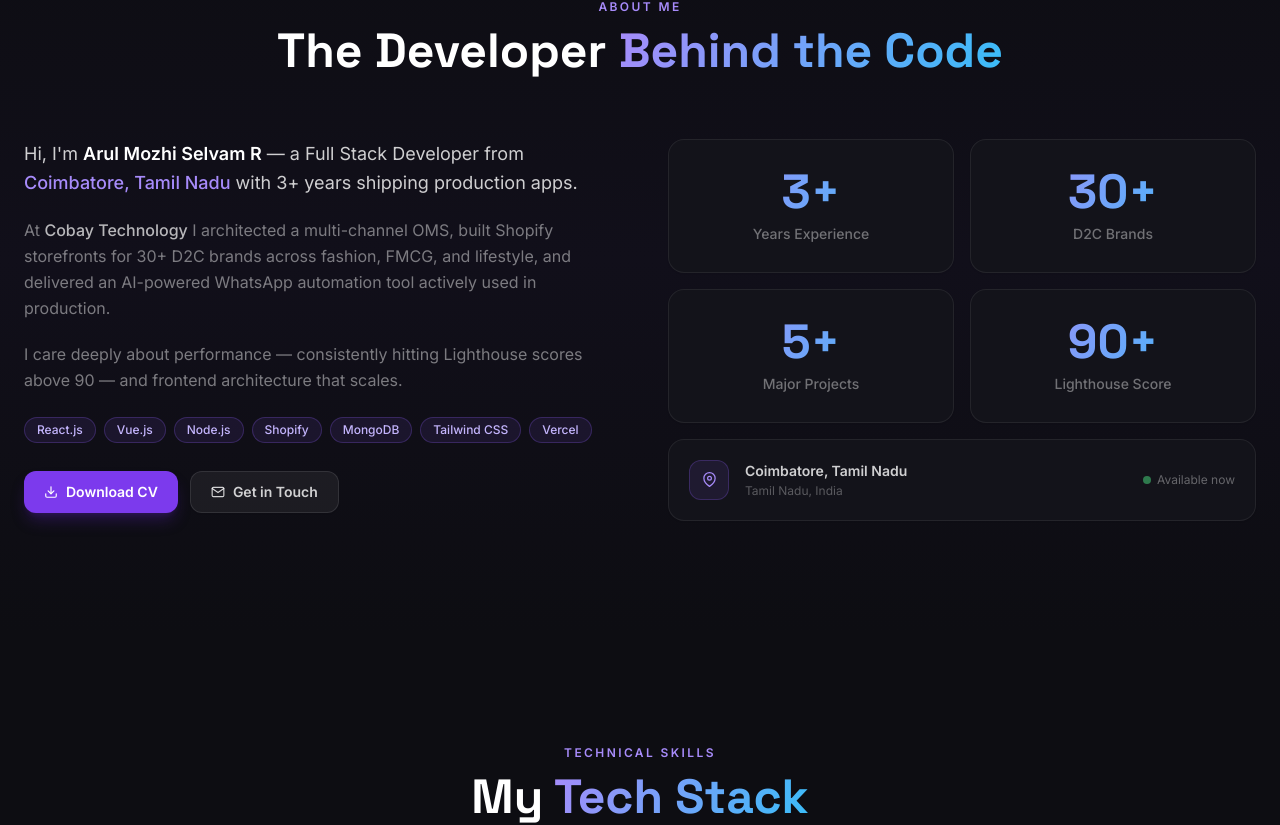
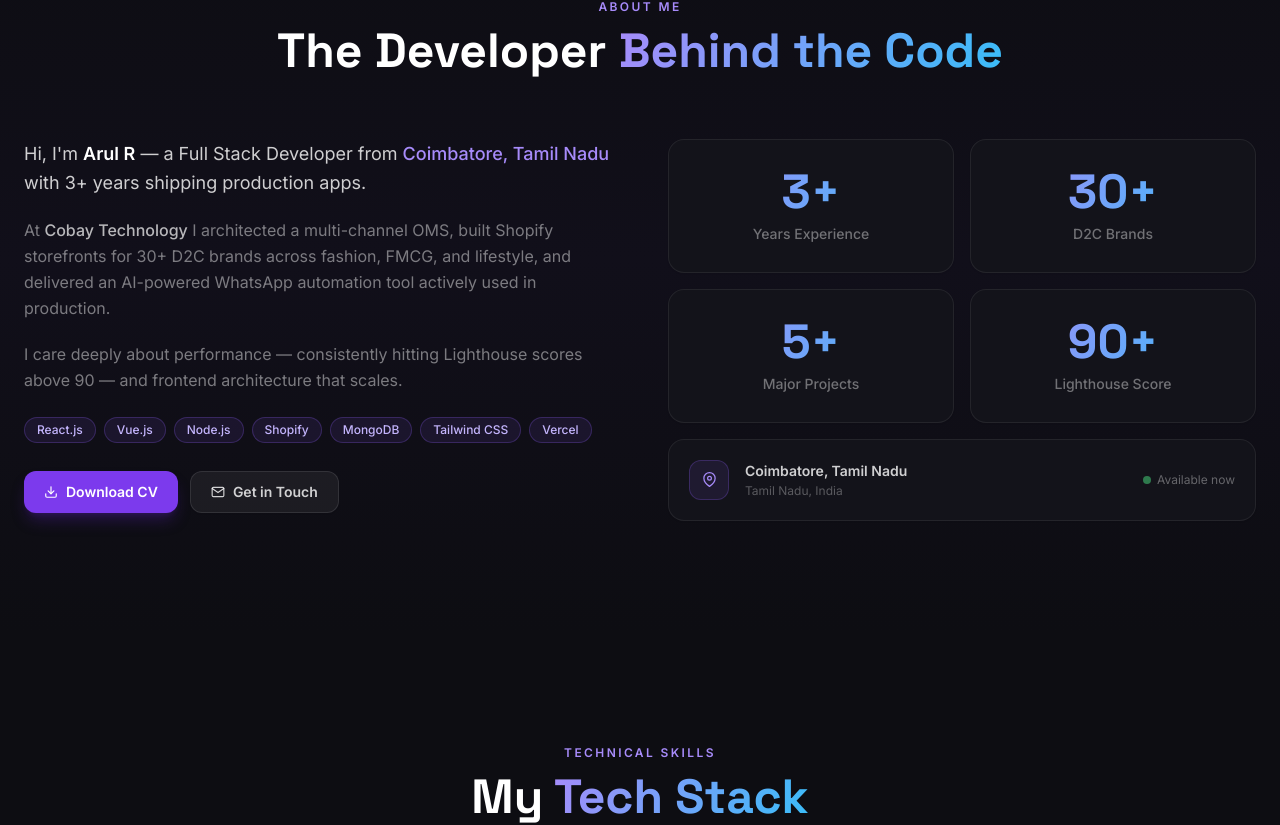
Before and after one commit to arulmozhi2002/Arul-Portfolio, a React (Vite) app: page / in a window 1280 px wide. Shown: the part 1135-1960 px from the top of the page. Built offline with nearby package versions, Linux system fonts and the light colour scheme.

Commit message:
Update personal branding in index.html, About.jsx, and Footer.jsx to reflect name change from "Arul Mozhi Selvam R" to "Arul R".

```diff
--- a/index.html
+++ b/index.html
@@ -3,11 +3,11 @@
   <head>
     <meta charset="UTF-8" />
     <meta name="viewport" content="width=device-width, initial-scale=1.0" />
-    <meta name="description" content="Arul Mozhi Selvam R — Full Stack Developer with 3+ years experience building scalable web apps, Shopify ecosystems, and SaaS tools." />
+    <meta name="description" content="Arul R — Full Stack Developer with 3+ years experience building scalable web apps, Shopify ecosystems, and SaaS tools." />
     <meta name="keywords" content="Full Stack Developer, React.js, Node.js, Shopify, Vue.js, MongoDB, Coimbatore" />
-    <meta property="og:title" content="Arul Mozhi Selvam R | Full Stack Developer" />
+    <meta property="og:title" content="Arul R | Full Stack Developer" />
     <meta property="og:description" content="Full Stack Developer specializing in React.js, Node.js, and Shopify ecosystems." />
-    <title>Arul Mozhi Selvam R | Full Stack Developer</title>
+    <title>Arul R | Full Stack Developer</title>
     <link rel="preconnect" href="https://fonts.googleapis.com" />
     <link rel="preconnect" href="https://fonts.gstatic.com" crossorigin />
     <link href="https://fonts.googleapis.com/css2?family=Inter:wght@300;400;500;600;700;800&family=Space+Grotesk:wght@400;500;600;700;800&display=swap" rel="stylesheet" />
--- a/src/components/About.jsx
+++ b/src/components/About.jsx
@@ -23,7 +23,7 @@ export default function About() {
           {/* Bio */}
           <motion.div variants={stagger} initial="hidden" whileInView="show" viewport={{once:true,margin:'-60px'}} className="space-y-5">
             <motion.p variants={fadeUp} className="text-white/80 text-lg leading-relaxed">
-              Hi, I'm <span className="text-white font-semibold">Arul Mozhi Selvam R</span> — a Full Stack Developer from{' '}
+              Hi, I'm <span className="text-white font-semibold">Arul R</span> — a Full Stack Developer from{' '}
               <span className="text-violet-400 font-medium">Coimbatore, Tamil Nadu</span> with 3+ years shipping production apps.
             </motion.p>
             <motion.p variants={fadeUp} className="text-white/45 leading-relaxed">
--- a/src/components/Footer.jsx
+++ b/src/components/Footer.jsx
@@ -63,7 +63,7 @@ export default function Footer() {
 
         <div className="pt-8 border-t border-white/[0.06] flex flex-col sm:flex-row items-center justify-between gap-4">
           <p className="text-white/20 text-xs text-center sm:text-left">
-            © {new Date().getFullYear()} Arul Mozhi Selvam R · Built with React.js &amp; Tailwind CSS
+            © {new Date().getFullYear()} Arul R · Built with React.js &amp; Tailwind CSS
           </p>
           <motion.button onClick={scrollTop} whileHover={{scale:1.08}} whileTap={{scale:0.95}}
             className="w-8 h-8 bg-white/[0.04] border border-white/[0.08] hover:border-violet-500/40 hover:bg-violet-500/10 hover:text-violet-400 text-white/25 rounded-lg flex items-center justify-center transition-colors duration-200"
```
